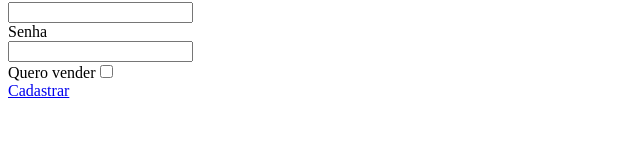
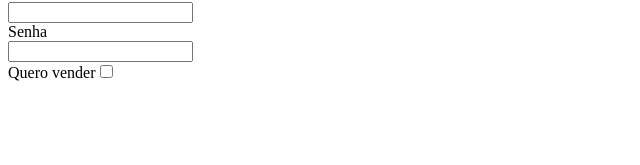
Before and after one commit to tryber/sd-03-trybeer-2, a React (Create React App) app in the folder front-end/: page /register in a window 1280 px wide. Shown: the part 135-300 px from the top of the page, without its empty margins (0-640 px from the left). Built offline with nearby package versions, Linux system fonts and the light colour scheme.

Commit message:
Eslint errors

```diff
--- a/front-end/package.json
+++ b/front-end/package.json
@@ -34,8 +34,7 @@
     "test": "react-scripts test",
     "test-coverage": "react-scripts test --coverage --watchAll=false",
     "eject": "react-scripts eject",
-    "lint": "eslint --no-inline-config --no-error-on-unmatched-pattern -c .eslintrc.json .",
-    "lint-fix": "eslint --fix --no-inline-config --no-error-on-unmatched-pattern -c .eslintrc.json ."
+    "lint": "eslint --no-inline-config --no-error-on-unmatched-pattern -c .eslintrc.json ."
   },
   "browserslist": {
     "production": [
--- a/front-end/src/Components/Register/Register.js
+++ b/front-end/src/Components/Register/Register.js
@@ -1,5 +1,4 @@
 import React from 'react';
-import { Link } from 'react-router-dom';
 
 const Register = () => (
   <div>
@@ -15,7 +14,6 @@ const Register = () => (
         Quero vender
         <input type="checkbox" data-testid="signup-seller" />
       </div>
-      <Link to="/Cliente-Produtos">Cadastrar</Link>
     </form>
   </div>
 );
```
